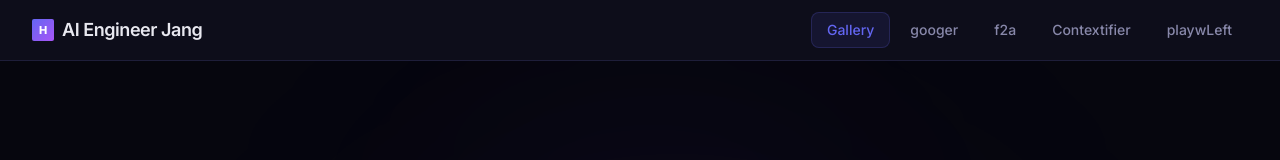
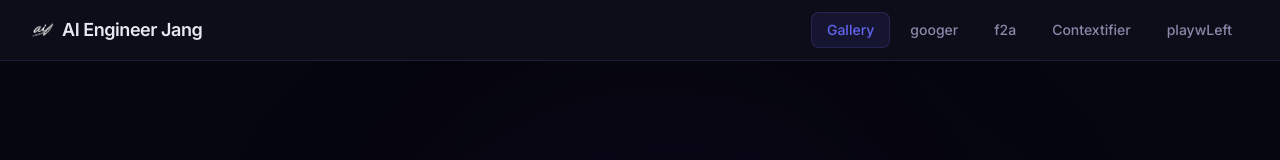
Before and after one commit to CocoRoF/hr_gallery, a Next.js app in the folder src/frontend/: page / in a window 1280 px wide. Shown: the top 160 px of the page. Built offline with nearby package versions, Linux system fonts and the light colour scheme; no server answers.

Commit message:
feat: Replace placeholder initials with Image component for branding in Footer and Navbar

```diff
--- a/src/frontend/src/components/layout/Footer.tsx
+++ b/src/frontend/src/components/layout/Footer.tsx
@@ -1,4 +1,5 @@
 import Link from "next/link";
+import Image from "next/image";
 import { Github } from "lucide-react";
 
 export function Footer() {
@@ -10,9 +11,7 @@ export function Footer() {
           href="https://hrletsgo.me"
           className="flex items-center gap-1.5 text-text-primary font-semibold text-sm tracking-tight hover:text-accent-light transition-colors shrink-0"
         >
-          <span className="flex h-4 w-4 items-center justify-center rounded-sm bg-gradient-to-br from-accent to-accent-violet text-[8px] font-black text-white">
-            H
-          </span>
+          <Image src="/favicon.png" alt="AI Engineer Jang" width={16} height={16} className="rounded-sm" />
           <span>AI Engineer Jang</span>
         </Link>
 
--- a/src/frontend/src/components/layout/Navbar.tsx
+++ b/src/frontend/src/components/layout/Navbar.tsx
@@ -1,6 +1,7 @@
 "use client";
 
 import Link from "next/link";
+import Image from "next/image";
 import { usePathname } from "next/navigation";
 import { useState } from "react";
 import { Menu, X } from "lucide-react";
@@ -26,9 +27,7 @@ export function Navbar() {
             href="https://hrletsgo.me"
             className="flex items-center gap-2 text-text-primary font-semibold text-lg tracking-tight transition-colors hover:text-accent-light"
           >
-            <span className="flex h-[22px] w-[22px] items-center justify-center rounded-sm bg-gradient-to-br from-accent to-accent-violet text-[11px] font-black text-white">
-              H
-            </span>
+            <Image src="/favicon.png" alt="AI Engineer Jang" width={22} height={22} className="rounded-sm" />
             <span>AI Engineer Jang</span>
           </Link>
 
```
